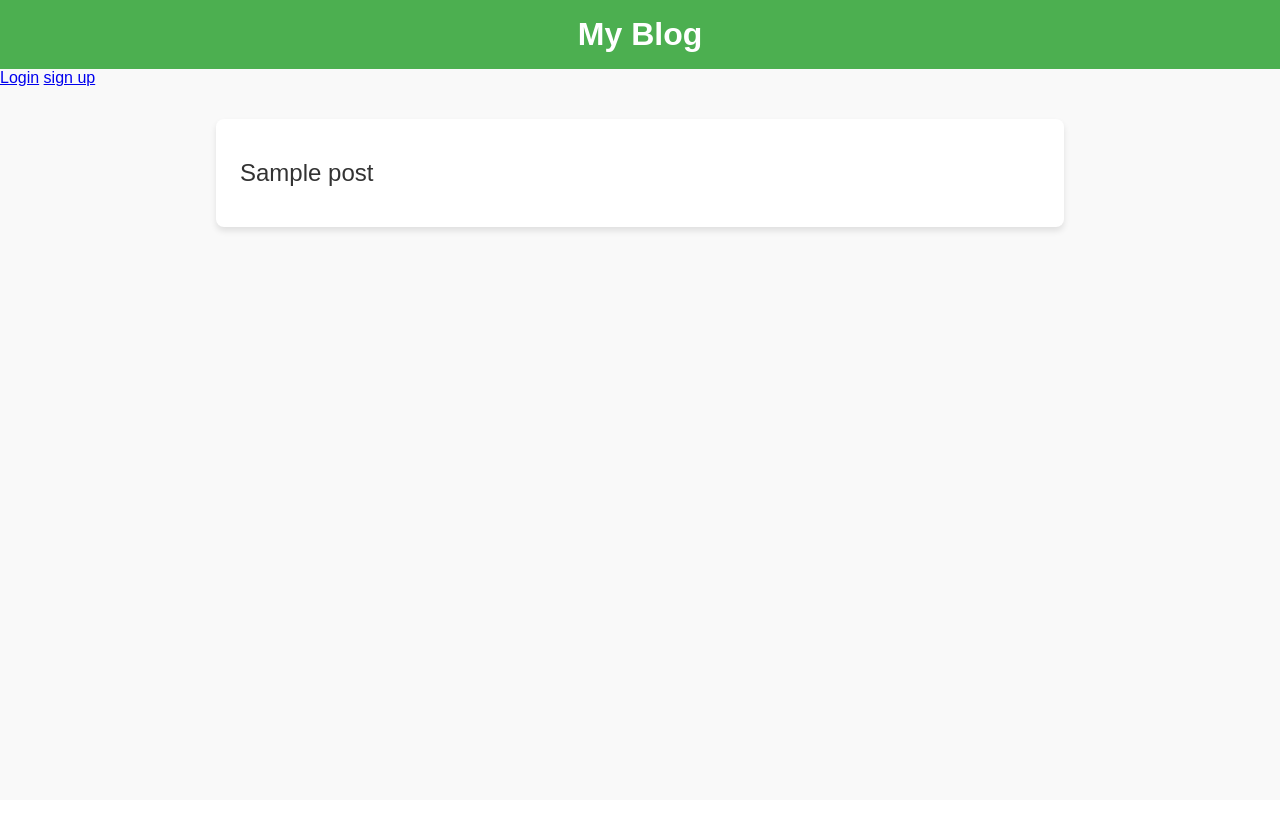
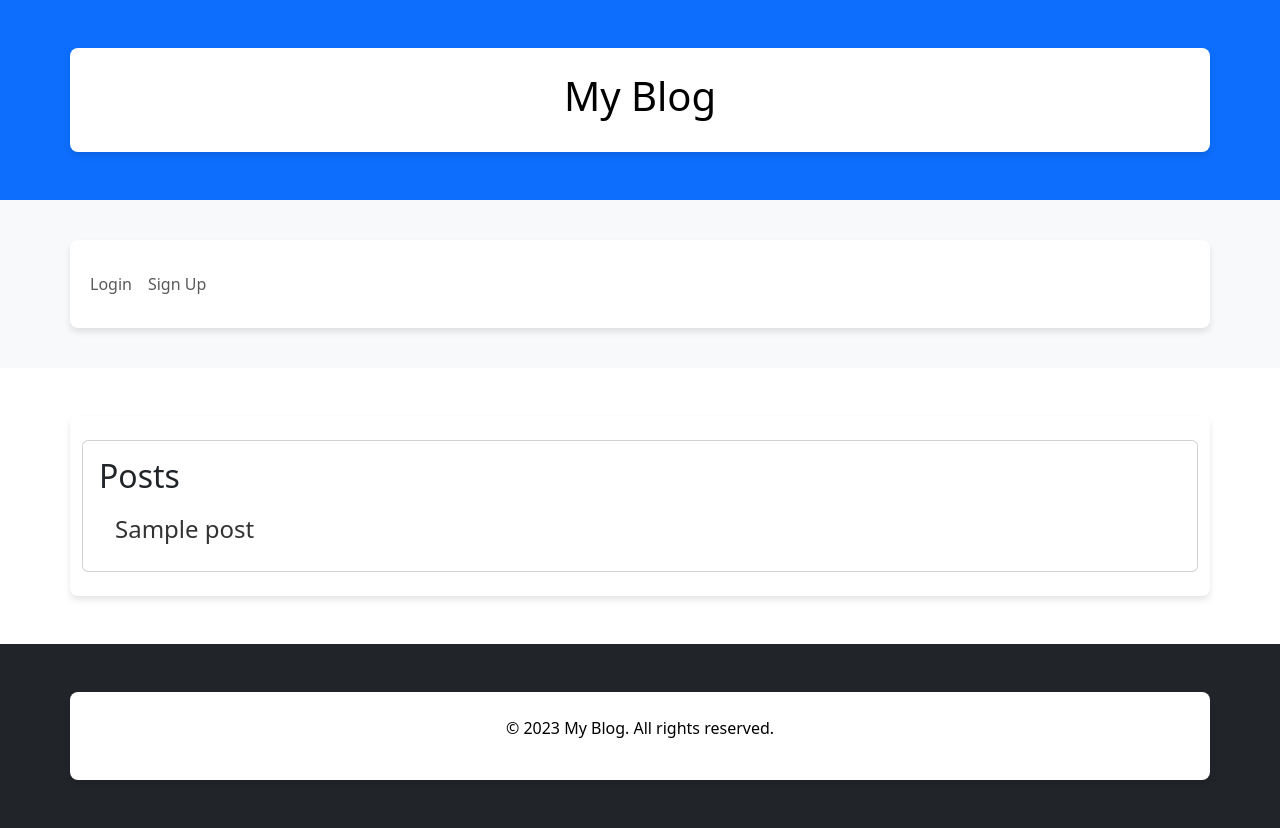
Before and after one commit to AA-2003/my-blog, a Django app: template blog/templates/blog/post_list.html in a window 1280 px wide. Before the commit the page ends 233 px from the top, so only its background shows below. Run offline with Django 3.2, Linux system fonts and the light colour scheme; the template is opened without the code that fills it: most values are stand-ins (such as "Sample title", 1, 10 or a date in 2020).

Commit message:
some html

```diff
--- a/blog/templates/blog/post_list.html
+++ b/blog/templates/blog/post_list.html
@@ -5,39 +5,80 @@
     <meta charset="UTF-8">
     <meta name="viewport" content="width=device-width, initial-scale=1.0">
     <title>My Blog</title>
-    <!-- اضافه کردن CSS -->
+    <!-- Adding CSS -->
     <link rel="stylesheet" href="{% static 'blog/style.css' %}">
+    <!-- Adding Bootstrap for better styling -->
+    <link href="https://cdn.jsdelivr.net/npm/bootstrap@5.3.0-alpha3/dist/css/bootstrap.min.css" rel="stylesheet">
 </head>
 <body>
-    <header>
+    <header class="bg-primary text-white py-3">
+        <div class="container text-center" style="color: black;">
             <h1>My Blog</h1>
+        </div>
     </header>
-    <nav>
+    <nav class="navbar navbar-expand-lg navbar-light bg-light">
+        <div class="container">
+            <ul class="navbar-nav me-auto">
                 {% if user.is_authenticated %}
-            <p>Welcome, {{ user.username }}!</p>
-            <a href="{% url 'logout' %}">Logout</a>
+                    <li class="nav-item">
+                        <span class="nav-link">Welcome, {{ user.username }}!</span>
+                    </li>
+                    <li class="nav-item">
+                        <a href="{% url 'logout' %}" class="nav-link">Logout</a>
+                    </li>
                 {% else %}
-            <a href="{% url 'login' %}">Login</a>
-            <a href="{% url 'register' %}">sign up</a>
+                    <li class="nav-item">
+                        <a href="{% url 'login' %}" class="nav-link">Login</a>
+                    </li>
+                    <li class="nav-item">
+                        <a href="{% url 'register' %}" class="nav-link">Sign Up</a>
+                    </li>
                 {% endif %}
+            </ul>
+        </div>
     </nav>
-    <div class="container">
-        <!-- دکمه افزودن پست جدید -->
+    <div class="container my-5">
+        <!-- Add New Post Button -->
         {% if user.is_authenticated and user.is_superuser %}
-        <a href="{% url 'add_post' %}" class="add-post-btn">Add New Post</a>
+            <div class="text-end mb-3">
+                <a href="{% url 'add_post' %}" class="btn btn-success">Add New Post</a>
+            </div>
         {% endif %}
-        <ul class="post-list">
+
+        <!-- Posts List -->
+        <div class="card">
+            <div class="card-body">
+                <h2 class="card-title">Posts</h2>
+                <ul class="list-group list-group-flush">
                     {% for post in posts %}
-                <li>
+                        <li class="list-group-item">
                             <a href="{% url 'post_detail' post.id %}" class="post-title">{{ post.title }}</a>
                         </li>
                     {% endfor %}
                 </ul>
+                {% if not posts %}
+                    <p class="text-center mt-3">No posts available.</p>
+                {% endif %}
+            </div>
+        </div>
+
+        <!-- Display Messages -->
         {% if messages %}
+            <div class="mt-4">
                 {% for message in messages %}
                     <div class="alert alert-success">{{ message }}</div>
                 {% endfor %}
+            </div>
         {% endif %}
     </div>
+
+    <footer class="bg-dark text-white py-3 mt-5">
+        <div class="container text-center" style="color: black;">
+            <p>&copy; 2023 My Blog. All rights reserved.</p>
+        </div>
+    </footer>
+
+    <!-- Bootstrap JS Bundle with Popper -->
+    <script src="https://cdn.jsdelivr.net/npm/bootstrap@5.3.0-alpha3/dist/js/bootstrap.bundle.min.js"></script>
 </body>
 </html>
--- a/users/views.py
+++ b/users/views.py
@@ -8,7 +8,7 @@
         if form.is_valid():
             user = form.save()
             login(request, user)
-            return redirect('')  # Replace 'home' with your app's home URL name
+            return redirect('/')  # Replace 'home' with your app's home URL name
     else:
         form = CustomUserCreationForm()
     return render(request, 'users/register.html', {'form': form})
```
Also changed, not shown: blog/templates/blog/403.html (deleted, +0 -18 lines), users/templates/users/register.html (+42 -6 lines), 1 other file. Lines whose indentation alone changed are shown as unchanged.
